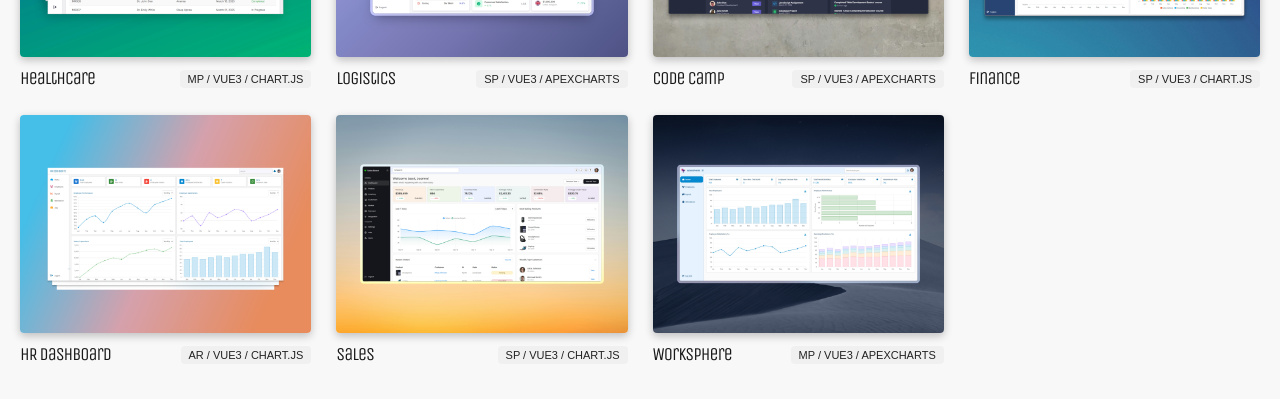
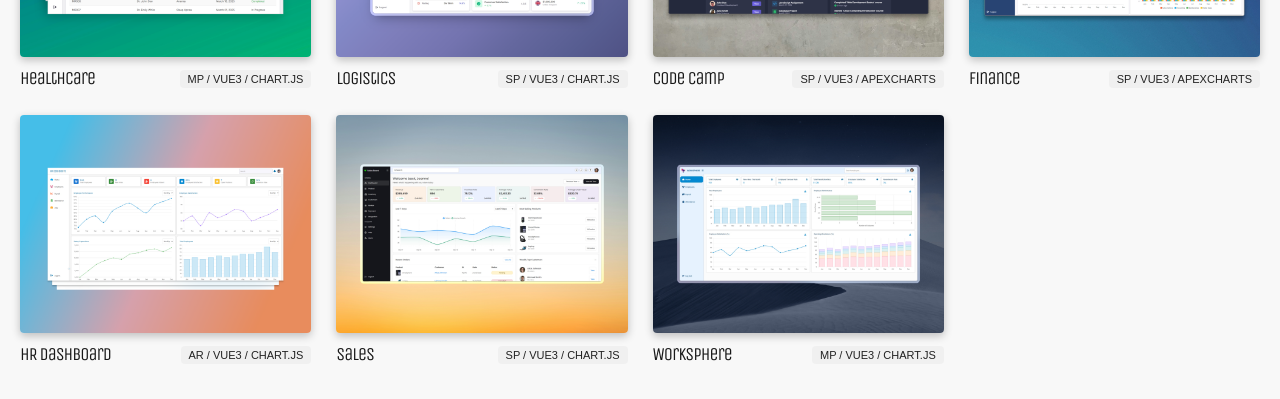
Before and after one commit to joseph-johnson27001/dashboard-website, a Vue app: page / in a window 1280 px wide. Shown: the part 443-842 px from the top of the page. Built offline with nearby package versions, Linux system fonts and the light colour scheme.

Commit message:
Updated type info

```diff
--- a/src/views/HomePage.vue
+++ b/src/views/HomePage.vue
@@ -80,7 +80,7 @@ export default {
           name: "Logistics",
           slug: "logistics",
           image: "/Dashboard_Images/Logistics.png",
-          type: "SP / Vue3 / ApexCharts",
+          type: "SP / Vue3 / Chart.js",
           description:
             "A clean, responsive single-page dashboard designed for logistics and supply chain insights. Includes key KPIs, dynamic charts powered by ApexCharts, and a styled sidebar.",
           price: "£399",
@@ -98,7 +98,7 @@ export default {
           name: "Finance",
           slug: "finance",
           image: "/Dashboard_Images/Finance.png",
-          type: "SP / Vue3 / Chart.js",
+          type: "SP / Vue3 / ApexCharts",
           description:
             "A sleek, single-page financial dashboard built with ApexCharts. Track revenue, expenses, and forecasting with clarity — an ideal starting point for finance teams.",
           price: "£399",
@@ -125,7 +125,7 @@ export default {
           name: "Worksphere",
           slug: "worksphere",
           image: "/Dashboard_Images/Worksphere.png",
-          type: "MP / Vue3 / ApexCharts",
+          type: "MP / Vue3 / Chart.js",
           description:
             "A multi-page HR-style dashboard built with Chart.js, designed for workplace insights. Includes login/logout functionality, branded logos, and views for monitoring productivity, employee information, and team activity.",
           price: "£799",
```
